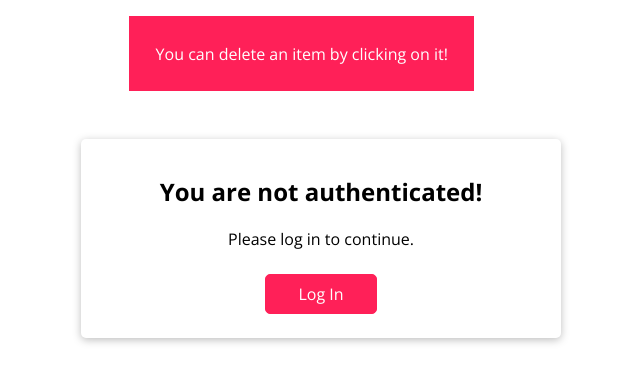
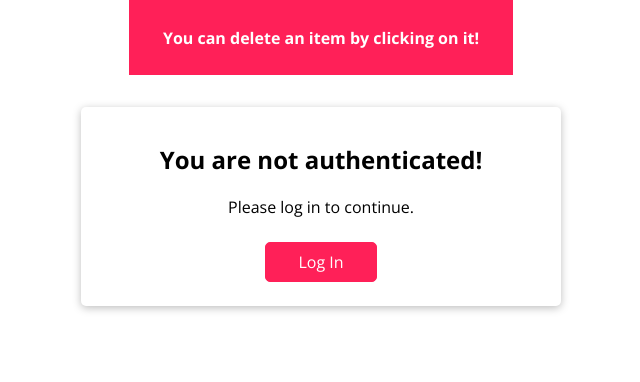
Before and after one commit to sandeep194920/react-hooks-demo, a React (Create React App) app: page / in a window 1280 px wide. Shown: the top 382 px of the page, without its empty margins (319-959 px from the left). Built offline with nearby package versions, Linux system fonts and the light colour scheme.

Commit message:
fixed css

```diff
--- a/src/index.js
+++ b/src/index.js
@@ -9,14 +9,16 @@ ReactDOM.render(
   <AuthContextProvider>
     <p
       style={{
-        textAlign: "center",
         color: "#fff",
         border: "1px solid #ff2058",
         background: "#ff2058",
-        marginLeft: "35%",
-        display: "inline-block",
+        display: "block",
         padding: "2%",
         borderRadius: "0%",
+        margin: "auto",
+        width: "30%",
+        textAlign: "center",
+        fontWeight: "bold",
       }}
     >
       You can delete an item by clicking on it!
```
Also changed, not shown: firebase.json (added), 1 other file (tests, documents, lock files or other folders).
